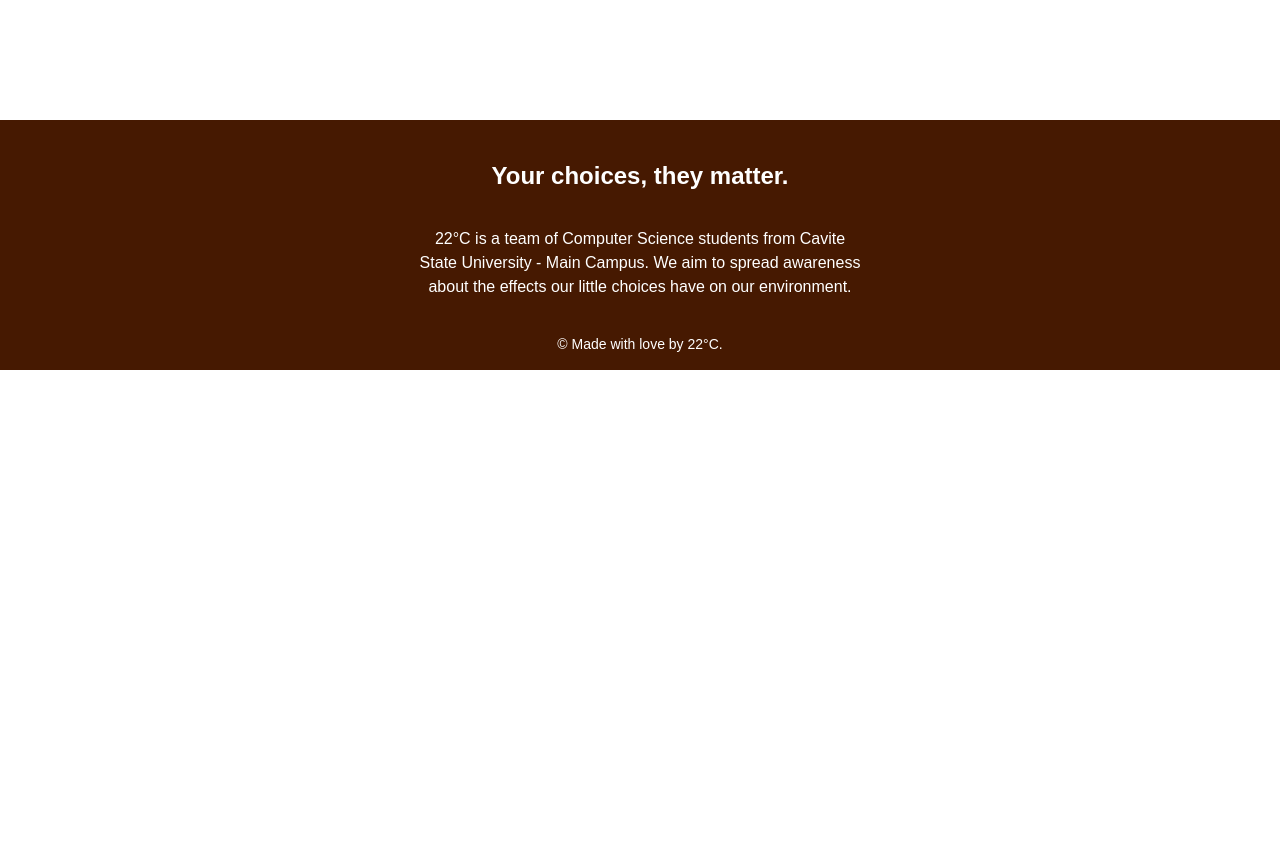
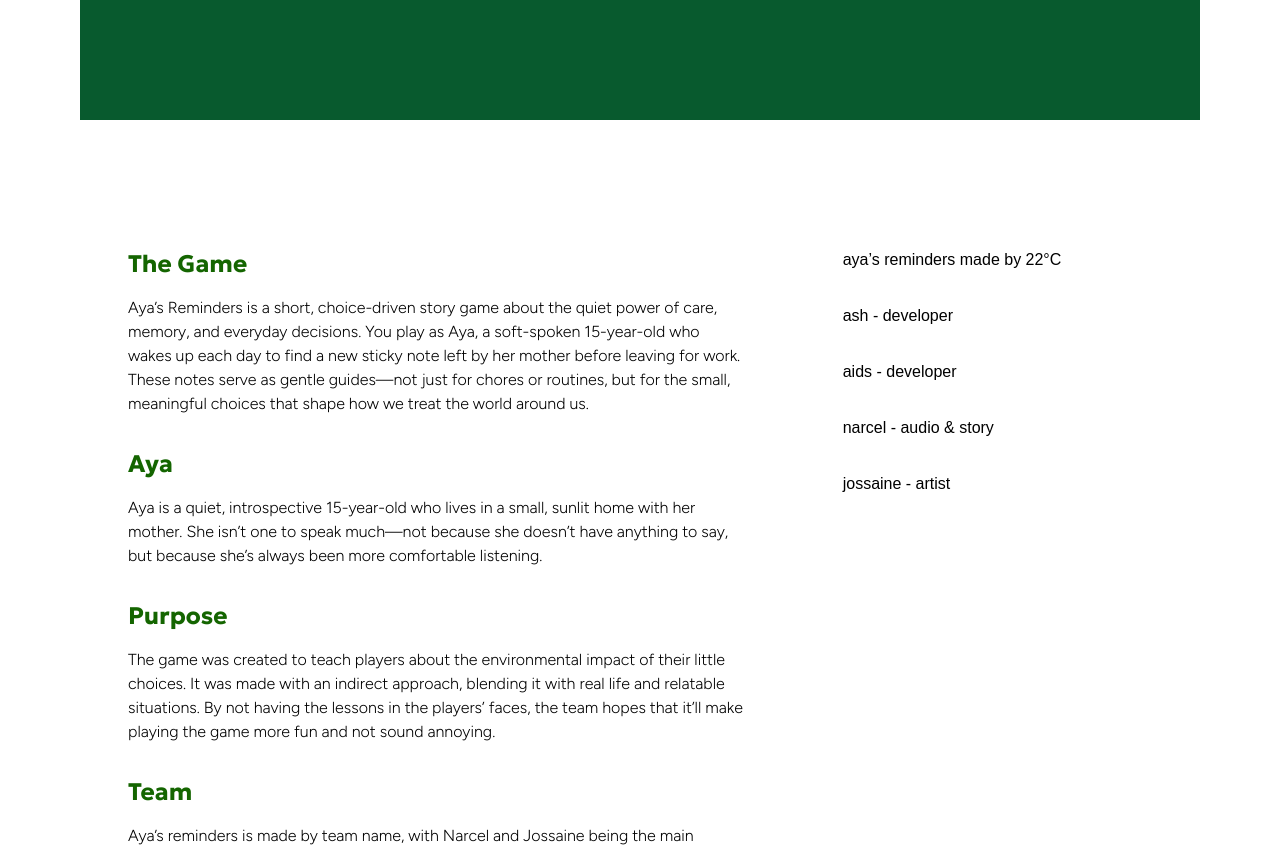
Before and after one commit to AshMeoww/AyasReminders-Final-Project, a Next.js app: page /pages/get-started/RunGame in a window 1280 px wide. Before the commit this address had no page. Shown: the part 680-1531 px from the top of the page. Before the commit the page ends 1050 px from the top, so only its background shows below. Built offline with nearby package versions, Linux system fonts and the light colour scheme.

Commit message:
added rungame page

```diff
--- a/components/ui/navbar.tsx
+++ b/components/ui/navbar.tsx
@@ -70,7 +70,7 @@
       </div>
 
       <button
-        onClick={() => handleNavigation("/pages/ecocard")}
+        onClick={() => handleNavigation("/pages/get-started")}
         className="px-6 py-2 text-white bg-green-500 rounded-4xl hover:bg-green-600 mr-4"
       >
         Get Started
--- a/src/app/globals.css
+++ b/src/app/globals.css
@@ -15,7 +15,7 @@
 
 @media (prefers-color-scheme: dark) {
   :root {
-    --background: #0a0a0a;
+    --background: #;
     --foreground: #ededed;
   }
 }
--- a/src/app/page.tsx
+++ b/src/app/page.tsx
@@ -6,7 +6,7 @@
 import Footer from "../../components/ui/footer";
 import LandingPage from "./pages/home/page";
 import LandingPage2 from "./pages/about-the-game/Objectives/page";
-import EcoCard from "./pages/ecocard/page";
+import EcoCard from "./pages/get-started/Ecocard/page";
 
 
 export default function App() {
--- /dev/null
+++ b/src/app/pages/get-started/RunGame/page.tsx
@@ -0,0 +1,91 @@
+function RunGame() {
+  return (
+    <div>
+      <div className="bg-[#085A2E] h-screen flex justify-center items-center ml-20 mr-20">
+        <button className="bg-[#1AB261] text-white px-10 py-3 font-bold text-lg border-4 border-black transition-transform duration-300 group-hover:scale-110 hover:bg-black hover:text-[#1AB261] p-5 rounded-lg shadow-lg m-4 font-pixelify">
+          Run Game
+        </button>
+      </div>
+
+      <div className="flex flex-row gap-12 p-26 bg-white mt-0">
+        {/* Left container with paragraphs */}
+        {/* The Game */}
+        <div className="flex-1 p-6 text-black">
+          <h2 className="text-2xl font-bold mb-4 text-[#146500] font-geologica">
+            The Game
+          </h2>
+          <p className="mb-8 font-extralight font-figtree">
+            Aya’s Reminders is a short, choice-driven story game about the quiet
+            power of care, memory, and everyday decisions. You play as Aya, a
+            soft-spoken 15-year-old who wakes up each day to find a new sticky
+            note left by her mother before leaving for work. These notes serve
+            as gentle guides—not just for chores or routines, but for the small,
+            meaningful choices that shape how we treat the world around us.
+          </p>
+
+          {/* Aya */}
+          <h2 className="text-2xl font-bold mb-4 text-[#146500] font-geologica">
+            Aya
+          </h2>
+          <p className="mb-8 font-extralight font-figtree">
+            Aya is a quiet, introspective 15-year-old who lives in a small,
+            sunlit home with her mother. She isn’t one to speak much—not because
+            she doesn’t have anything to say, but because she’s always been more
+            comfortable listening.
+          </p>
+
+          {/* Purpose */}
+          <h2 className="text-2xl font-bold mb-4 text-[#146500] font-geologica">
+            Purpose
+          </h2>
+          <p className="mb-8 font-extralight font-figtree">
+            The game was created to teach players about the environmental impact
+            of their little choices. It was made with an indirect approach,
+            blending it with real life and relatable situations. By not having
+            the lessons in the players’ faces, the team hopes that it’ll make
+            playing the game more fun and not sound annoying.
+          </p>
+
+          {/* Team */}
+          <h2 className="text-2xl font-bold mb-4 text-[#146500] font-geologica">
+            Team
+          </h2>
+          <p className="mb-8 font-extralight font-figtree">
+            Aya’s reminders is made by team name, with Narcel and Jossaine being
+            the main designers and developers. Music inside the game were made
+            by Narcel, and the art is made by Jossaine. Aids and Ash brought the
+            game to life, and that’s why players can play it. Ultimately,
+            through the collective effort of the team, this project became a
+            success.
+          </p>
+        </div>
+
+        {/* Right container with a block of text */}
+        <div className="w-1/3 p-6 text-black">
+          <p className="mb-8 font-figree">
+          aya’s reminders
+          made by 22°C <br />
+          </p>
+
+          <p className="mb-8 font-figree">
+          ash - developer <br />
+          </p>
+
+          <p className="mb-8 font-figree">
+          aids - developer <br />
+          </p>
+
+          <p className="mb-8 font-figree">
+          narcel - audio & story <br />
+          </p>
+
+          <p className="mb-8 font-figree">
+          jossaine - artist
+          </p>
+        </div>
+      </div>
+    </div>
+  );
+}
+
+export default RunGame;
--- a/src/app/pages/get-started/page.tsx
+++ b/src/app/pages/get-started/page.tsx
@@ -1,7 +1,11 @@
+import EcoCard from "./Ecocard/page";
+import RunGame from "./RunGame/page";
+
 function GetStarted() {
     return (
-        <div className="flex flex-col items-center justify-center h-screen">
-            <h1 className="text-4xl font-bold">Get Started</h1>
+        <div>
+            <EcoCard  />
+            <RunGame />
         </div>
     )
 }
```
Also changed, not shown: src/app/pages/get-started/Ecocard/page.tsx (renamed from src/app/pages/ecocard/page.tsx).
